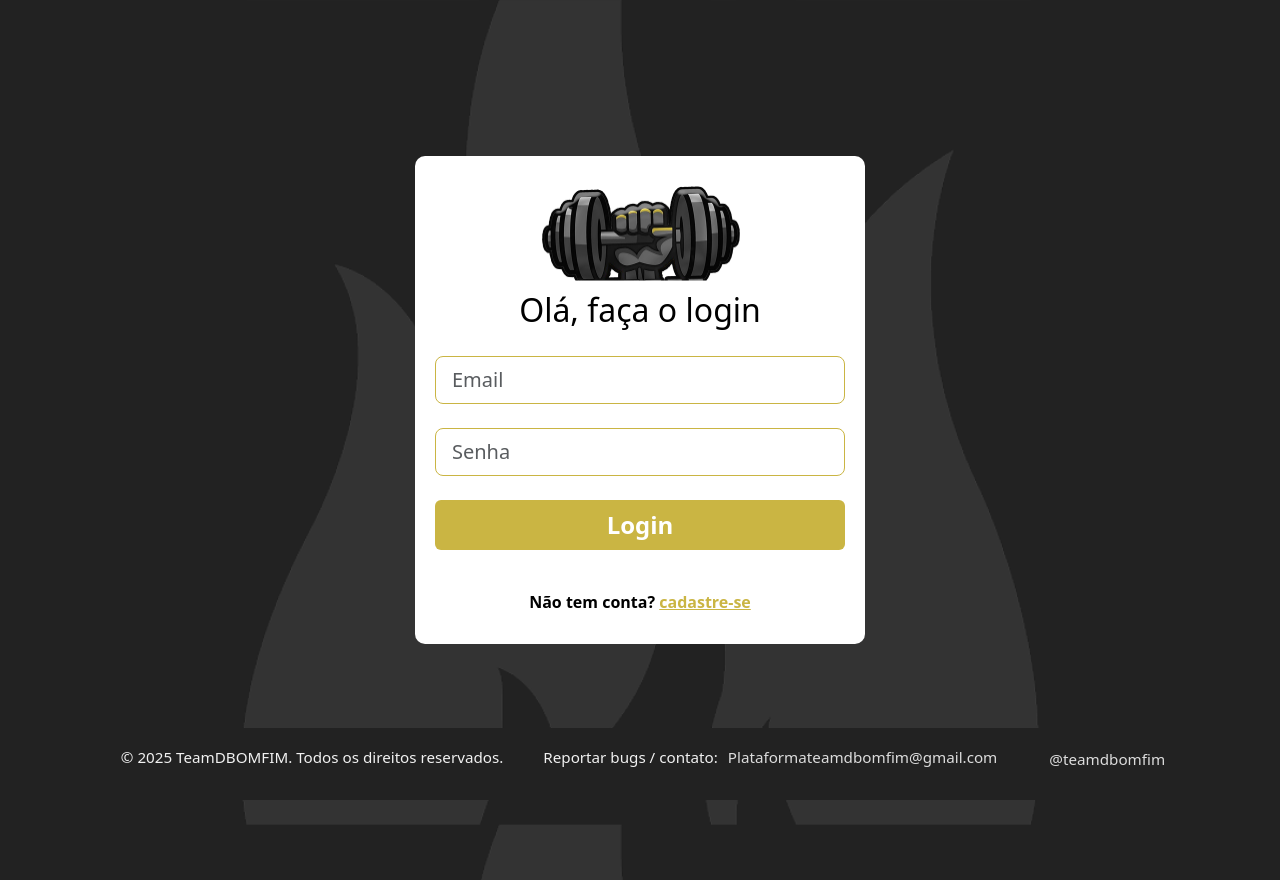
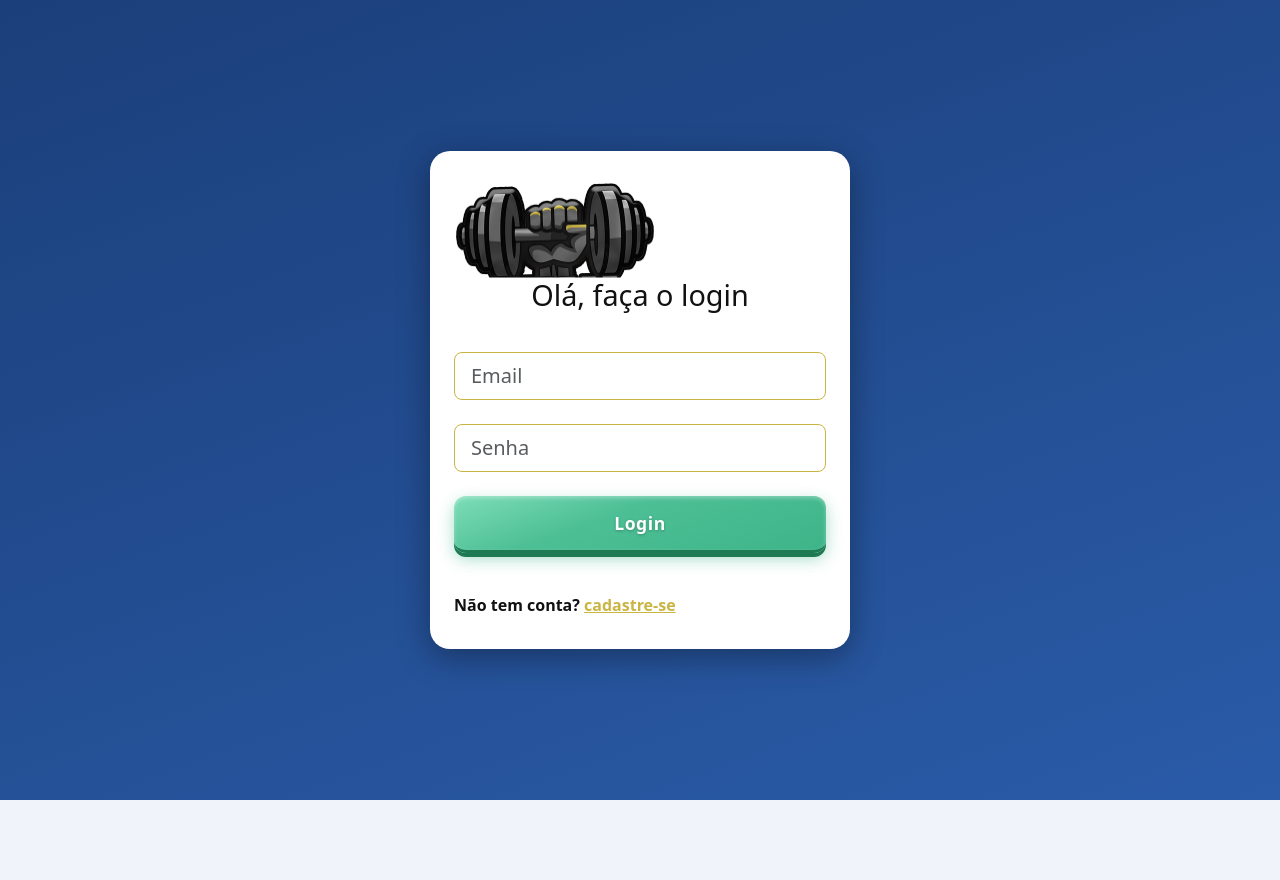
Before and after one commit to Cod-Rivers/personalfit, a Next.js app: page / in a window 1280 px wide. After the commit the page ends 800 px from the top, so only its background shows below. Built offline with nearby package versions, Linux system fonts and the light colour scheme.

Commit message:
venat fit front end

```diff
--- a/src/app/css/constants.css
+++ b/src/app/css/constants.css
@@ -1,10 +1,15 @@
 :root {
+    --color-military: #1B3F7A;
+    --color-military-dark: #122C57;
+    --color-military-light: #2A5BA8;
+    --color-mint: #3eb489;
     --color-gold: #cab543;
-    --color-dark-gray: #a19f9f;
-    --color-black: #000;
+    --color-dark-gray: #5a5a6e;
+    --color-black: #111;
     --color-white: #fff;
-    --color-light-gray: #d9d9d9;
-    --color-bg-dark: #222;
+    --color-light-gray: #e8ecf3;
+    --color-bg-light: #f0f3f9;
+    --color-bg-dark: #1B3F7A;
 
-    --bg-image-url: url('/assets/images/main-background.png');
+    --bg-image-url: none;
 }
--- a/src/app/css/globals.css
+++ b/src/app/css/globals.css
@@ -4,14 +4,30 @@
     margin: 0;
     padding: 0;
     box-sizing: border-box;
+    -webkit-tap-highlight-color: transparent;
+}
+
+html, body {
+    height: 100%;
+    overscroll-behavior: none;
+    -webkit-overflow-scrolling: touch;
 }
 
 .main_back {
-    background: var(--bg-image-url) no-repeat bottom center fixed;
-    background-color: var(--color-bg-dark);
-    background-size: cover;
+    background: var(--color-bg-light);
+    color: var(--color-black);
+    min-height: 100vh;
+    min-height: 100dvh;
+    display: flex;
+    flex-direction: column;
+}
 
-    color: var(--color-white);
+/* main que expande ocupando o espaço disponível entre header e footer */
+.app_content {
+    flex: 1 1 auto;
+    padding-bottom: 72px; /* espaço para o footer fixo */
+    overflow-y: auto;
+    -webkit-overflow-scrolling: touch;
 }
 
 .bg-gold {
@@ -21,47 +37,81 @@
 
 .btn-outline-gold {
     background-color: transparent;
-    color: var(--color-gold);
-    border: 1px solid var(--color-gold);
+    color: var(--color-mint);
+    border: 2px solid var(--color-mint);
+    border-radius: 12px;
+    padding: 12px 20px;
+    font-size: 1rem;
+    font-weight: 700;
+    touch-action: manipulation;
+    transition: all 0.2s ease;
+    box-shadow: 0 4px 8px rgba(62, 180, 137, 0.25);
+}
+
+.btn-outline-gold:hover {
+    background: linear-gradient(135deg, var(--color-mint) 0%, #2a9d70 100%);
+    color: var(--color-white);
+    box-shadow: 0 6px 16px rgba(62, 180, 137, 0.4);
+    transform: translateY(-1px);
+}
+
+.btn-outline-gold:active {
+    transform: translateY(1px);
+    box-shadow: 0 2px 6px rgba(62, 180, 137, 0.3);
 }
 
 .btn-gold {
-    background-color: var(--color-gold);
+    background: linear-gradient(160deg, #7dddb8 0%, #4dbf95 40%, #3eb489 100%);
     color: var(--color-white);
-    font-weight: 900;
+    font-weight: 700;
+    border-radius: 12px;
+    padding: 14px 20px;
+    font-size: 1rem;
+    border: none;
+    border-bottom: 3px solid #1e7a52;
+    width: 100%;
+    touch-action: manipulation;
+    cursor: pointer;
+    letter-spacing: 0.03em;
+    text-shadow: 0 1px 3px rgba(0, 0, 0, 0.25);
+    box-shadow:
+        0 4px 0 #1e7a52,
+        0 6px 16px rgba(62, 180, 137, 0.45),
+        inset 0 2px 4px rgba(255, 255, 255, 0.35);
+    transition:
+        transform 0.12s ease,
+        box-shadow 0.12s ease,
+        filter 0.12s ease;
 }
 
 .btn-gold:hover {
-    background-color: var(--color-gold);
+    background: linear-gradient(160deg, #96e8c8 0%, #5ed4a8 40%, #4ec99a 100%);
+    box-shadow:
+        0 6px 0 #1e7a52,
+        0 10px 24px rgba(62, 180, 137, 0.5),
+        inset 0 2px 6px rgba(255, 255, 255, 0.42);
+    transform: translateY(-2px);
+    filter: brightness(1.04);
+}
+
+.btn-gold:active {
+    transform: translateY(3px);
+    box-shadow:
+        0 1px 0 #1e7a52,
+        0 2px 6px rgba(62, 180, 137, 0.3),
+        inset 0 3px 6px rgba(0, 0, 0, 0.12);
+    filter: brightness(0.97);
 }
 
 .btn-gold:disabled {
-    background-color: var(--color-gold);
-    opacity: 0.5;
+    background: linear-gradient(160deg, #c8f5e4 0%, #8dd9bc 100%);
+    border-bottom: 3px solid #4a9e7f;
+    box-shadow: 0 3px 0 #4a9e7f, 0 4px 8px rgba(62, 180, 137, 0.2);
+    opacity: 0.6;
+    cursor: not-allowed;
+    transform: none;
 }
 
 .text-gold {
-    color: var(--color-gold);
+    color: var(--color-military);
 }
-
-/* garante que o body ocupe a altura total e organize os elementos em coluna */
-.main_back {
-  min-height: 100vh;
-  display: flex;
-  flex-direction: column;
-}
-
-/* main que expande ocupando o espaço disponível entre header e footer */
-.app_content {
-  flex: 1 1 auto; /* expande para empurrar o footer para baixo */
-}
-
-/* garantia compatibilidade cross-browser */
-html, body {
-  height: 100%;
-}
-/* Evita que conteúdo seja coberto pelo footer (ajuste valor conforme altura real do footer) */
-.app_content {
-  flex: 1 1 auto;
-  padding-bottom: 80px; /* >= altura do footer */
-}
--- a/src/components/organism/Footer/Footer.module.css
+++ b/src/components/organism/Footer/Footer.module.css
@@ -1,55 +1,9 @@
 
 .footer {
-  background: var(--color-bg-dark);
-  color: #f1f1f1;
-  font-size: 0.95rem;
+    display: none;
 }
-.footer a {
-  color: #f1f1f1;
-  opacity: 0.9;
-}
-.footer a:hover {
-  text-decoration: underline;
-  opacity: 1;
-}
-
-/* footer specific classes */
-.link {
-  color: inherit;
-  text-decoration: none;
-  margin: 0 6px;
-}
-.link:hover {
-  text-decoration: underline;
-}
-.social {
-  display: flex;
-  align-items: center;
-}
-.social i {
-  font-size: 1.15rem;
-  margin-right: 8px;
-}
-.socialText {
-  margin-left: 4px;
-}
-.contact {
-  margin: 0 12px;
-  font-size: 0.95rem;
-}
-.copyright {
-  margin: 0 12px;
-  font-size: 0.95rem;
-}
-.footer {
-  position: fixed;
-  left: 0;
-  right: 0;
-  bottom: 0;
-  z-index: 100; /* Reduzido para não sobrepor modais (z-index: 1000+) */
-  height: 72px; /* defina a altura desejada do footer */
-  background: var(--color-bg-dark);
-  color: #f1f1f1;
-  display: flexbox;
-  align-items: center;
-}
+.link {}
+.social {}
+.socialText {}
+.contact {}
+.copyright {}
--- a/src/components/organism/Header/styles.css
+++ b/src/components/organism/Header/styles.css
@@ -1,54 +1,56 @@
 @import url("./../../../app/css/constants.css");
 
-.bg-header {
-  background-color: var(--color-bg-dark);
-  color: var(--color-white) !important;
-  border-bottom: 4px solid var(--color-gold);
-  padding: 25px 0;
+/* Bottom Navigation Bar — estilo app Android */
+.bottom-nav {
+    position: fixed;
+    bottom: 0;
+    left: 0;
+    right: 0;
+    z-index: 1000;
+    height: 64px;
+    background-color: var(--color-military);
+    border-top: 3px solid var(--color-military-dark);
+    display: flex;
+    align-items: stretch;
+    justify-content: space-around;
+    padding-bottom: env(safe-area-inset-bottom, 0);
+    box-shadow: 0 -2px 12px rgba(27, 63, 122, 0.25);
 }
 
-
-
-.btn-gold {
-  background-color: var(--color-gold);
-  color: var(--color-white);
-  border: none;
-  padding: 10px 20px;
-  border-radius: 5px;
-  font-size: 1.2rem;
-  font-weight: bold;
-  cursor: pointer;
+.bottom-nav__item {
+    flex: 1;
+    display: flex;
+    flex-direction: column;
+    align-items: center;
+    justify-content: center;
+    gap: 4px;
+    color: var(--color-dark-gray);
+    text-decoration: none;
+    font-size: 0.65rem;
+    font-weight: 600;
+    letter-spacing: 0.02em;
+    background: none;
+    border: none;
+    cursor: pointer;
+    transition: color 0.15s ease;
+    padding: 6px 0;
 }
 
-.btn-outline-light {
-  color: var(--color-white);
-  border-color: var(--color-white);
-  padding: 10px 15px;
-  border-radius: 5px;
-  font-size: 1.2rem;
-  font-weight: bold;
-  cursor: pointer;
-  text-decoration: none;
-  transition: all 0.3s ease;
+.bottom-nav__item i {
+    font-size: 1.3rem;
 }
 
-.btn-outline-light:hover {
-  background-color: var(--color-white);
-  color: var(--color-bg-dark);
+.bottom-nav__item:hover,
+.bottom-nav__item:active {
+    color: var(--color-white);
+    text-decoration: none;
 }
 
-.nav-item, .nav-link, .navbar-brand {
-  color: var(--color-white) !important;
+.bottom-nav__logout {
+    color: var(--color-dark-gray);
 }
 
-
-@media (max-width: 1080px) {
-    .btn-gold {
-        width: 100%;
-    }
-
-    .navbar-brand {
-        padding-top: 0px;
-    }
-
+.bottom-nav__logout:hover,
+.bottom-nav__logout:active {
+    color: #e05c5c;
 }
--- a/src/components/templates/Login/styles.css
+++ b/src/components/templates/Login/styles.css
@@ -2,81 +2,94 @@
 
 .login_main_container {
     width: 100vw;
-    height: 100vh;
-
+    min-height: 100vh;
+    min-height: 100dvh;
     display: flex;
     justify-content: center;
     align-items: center;
-    padding: 15px;
+    padding: 24px 16px;
+    background: linear-gradient(160deg, var(--color-military) 0%, var(--color-military-light) 100%);
 }
 
 .login_box {
     width: 100%;
-    max-width: 450px;
+    max-width: 420px;
     display: flex;
     flex-direction: column;
     justify-content: center;
-    align-items: center;
+    align-items: stretch;
 
     background-color: var(--color-white);
-    border-radius: 10px;
+    border-radius: 20px;
 
     color: var(--color-black);
 
-    padding: 30px 20px;
-    font-weight: 900;
+    padding: 32px 24px;
+    font-weight: 600;
+    box-shadow: 0 8px 32px rgba(0, 0, 0, 0.35);
 }
 
-/* Responsividade para dispositivos móveis */
-@media (max-width: 768px) {
-    .login_main_container {
-        padding: 10px;
-    }
+.login_box h1 {
+    font-size: 1.8rem;
+    margin-bottom: 24px;
+    text-align: center;
+}
 
+.btn-gold {
+    background: linear-gradient(160deg, #7dddb8 0%, #4dbf95 40%, #3eb489 100%);
+    color: var(--color-white);
+    font-size: 1.1rem;
+    font-weight: 700;
+    border-radius: 12px;
+    padding: 14px;
+    border: none;
+    border-bottom: 3px solid #1e7a52;
+    width: 100%;
+    touch-action: manipulation;
+    cursor: pointer;
+    letter-spacing: 0.03em;
+    text-shadow: 0 1px 3px rgba(0, 0, 0, 0.25);
+    box-shadow:
+        0 4px 0 #1e7a52,
+        0 6px 16px rgba(62, 180, 137, 0.45),
+        inset 0 2px 4px rgba(255, 255, 255, 0.35);
+    transition:
+        transform 0.12s ease,
+        box-shadow 0.12s ease,
+        filter 0.12s ease;
+}
+
+.btn-gold:hover {
+    background: linear-gradient(160deg, #96e8c8 0%, #5ed4a8 40%, #4ec99a 100%);
+    box-shadow:
+        0 6px 0 #1e7a52,
+        0 10px 24px rgba(62, 180, 137, 0.5),
+        inset 0 2px 6px rgba(255, 255, 255, 0.42);
+    transform: translateY(-2px);
+    filter: brightness(1.04);
+    color: var(--color-white);
+}
+
+.btn-gold:active {
+    transform: translateY(3px);
+    box-shadow:
+        0 1px 0 #1e7a52,
+        0 2px 6px rgba(62, 180, 137, 0.3),
+        inset 0 3px 6px rgba(0, 0, 0, 0.12);
+    filter: brightness(0.97);
+}
+
+@media (max-width: 400px) {
     .login_box {
-        padding: 20px 15px;
-        border-radius: 8px;
+        padding: 24px 16px;
+        border-radius: 16px;
     }
 
     .login_box h1 {
-        font-size: 1.5rem !important;
-    }
-
-    .btn-gold {
-        font-size: 1.2em !important;
+        font-size: 1.5rem;
     }
 }
 
-@media (max-width: 480px) {
-    .login_main_container {
-        padding: 5px;
-    }
-
-    .login_box {
-        padding: 15px 10px;
-    }
-
-    .login_box h1 {
-        font-size: 1.3rem !important;
-    }
-}
-
-.login_box h1 {
-    font-size: 2rem;
-    margin: 10px;
-}
-
-.btn-gold {
-    background-color: var(--color-gold);
-    color: var(--color-white);
-    font-size: 1.5em;
-}
-
-
-.btn-gold:hover {
-    background-color: var(--color-gold);
-    color: var(--color-white);
-}
 
 a {
     color: var(--color-gold);
--- a/src/components/templates/SignUp/styles.css
+++ b/src/components/templates/SignUp/styles.css
@@ -2,51 +2,100 @@
 
 .login_main_container {
     width: 100vw;
-    height: 100vh;
-
+    min-height: 100vh;
+    min-height: 100dvh;
     display: flex;
     justify-content: center;
     align-items: center;
+    padding: 24px 16px;
+    background: linear-gradient(160deg, var(--color-military) 0%, var(--color-military-light) 100%);
 }
 
 .login_box {
-    min-width: 450px;
+    width: 100%;
+    max-width: 420px;
     display: flex;
     flex-direction: column;
     justify-content: center;
-    align-items: center;
+    align-items: stretch;
 
     background-color: var(--color-white);
-    border-radius: 10px;
+    border-radius: 20px;
 
     color: var(--color-black);
 
-    padding: 20px;
-    font-weight: 900;
+    padding: 32px 24px;
+    font-weight: 600;
+    box-shadow: 0 8px 32px rgba(0, 0, 0, 0.35);
 }
 
 .login_box h1 {
-    font-size: 2rem;
-    margin: 10px;
+    font-size: 1.8rem;
+    margin-bottom: 24px;
+    text-align: center;
 }
 
 .btn-gold {
-    background-color: var(--color-gold);
+    background: linear-gradient(160deg, #7dddb8 0%, #4dbf95 40%, #3eb489 100%);
     color: var(--color-white);
-    font-size: 1.5em;
+    font-size: 1.1rem;
+    font-weight: 700;
+    border-radius: 12px;
+    padding: 14px;
+    border: none;
+    border-bottom: 3px solid #1e7a52;
+    width: 100%;
+    touch-action: manipulation;
+    cursor: pointer;
+    letter-spacing: 0.03em;
+    text-shadow: 0 1px 3px rgba(0, 0, 0, 0.25);
+    box-shadow:
+        0 4px 0 #1e7a52,
+        0 6px 16px rgba(62, 180, 137, 0.45),
+        inset 0 2px 4px rgba(255, 255, 255, 0.35);
+    transition:
+        transform 0.12s ease,
+        box-shadow 0.12s ease,
+        filter 0.12s ease;
 }
 
-
 .btn-gold:hover {
-    background-color: var(--color-gold);
+    background: linear-gradient(160deg, #96e8c8 0%, #5ed4a8 40%, #4ec99a 100%);
+    box-shadow:
+        0 6px 0 #1e7a52,
+        0 10px 24px rgba(62, 180, 137, 0.5),
+        inset 0 2px 6px rgba(255, 255, 255, 0.42);
+    transform: translateY(-2px);
+    filter: brightness(1.04);
     color: var(--color-white);
 }
 
+.btn-gold:active {
+    transform: translateY(3px);
+    box-shadow:
+        0 1px 0 #1e7a52,
+        0 2px 6px rgba(62, 180, 137, 0.3),
+        inset 0 3px 6px rgba(0, 0, 0, 0.12);
+    filter: brightness(0.97);
+}
+
 a {
-    color: var(--color-gold);
+    color: var(--color-military);
 }
 
 .input-form {
-    outline: var(--color-gold);
-    border: 1px solid var(--color-gold);
+    outline: var(--color-military);
+    border: 1px solid var(--color-military);
+    border-radius: 8px;
 }
+
+@media (max-width: 400px) {
+    .login_box {
+        padding: 24px 16px;
+        border-radius: 16px;
+    }
+
+    .login_box h1 {
+        font-size: 1.5rem;
+    }
+}
```
Also changed, not shown: src/app/layout.tsx (+17 -2 lines), src/app/perfil/styles.css (+19 -53 lines), src/components/organism/Header/index.tsx (+18 -63 lines), public/manifest.json (added), 2 other files (tests, documents, lock files or other folders).
